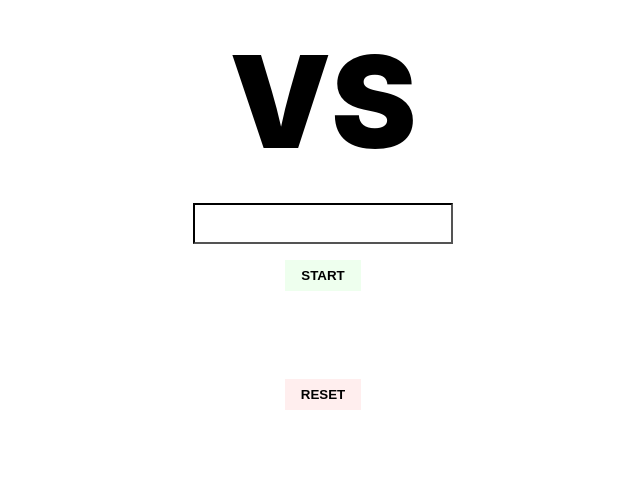
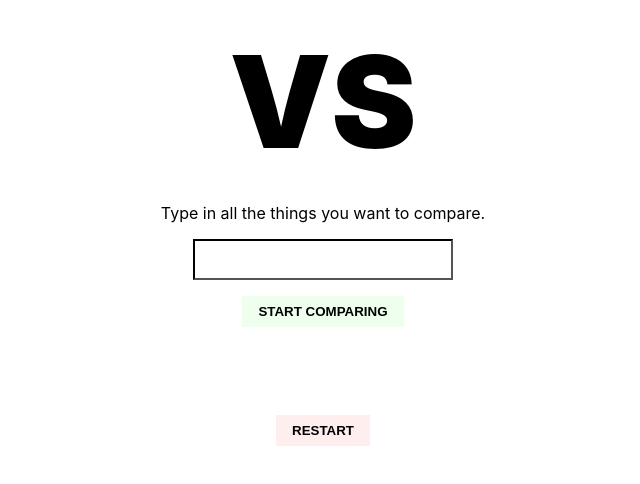
Before and after one commit to nickheal/vs, a React (Create React App) app: page / in a window 1280 px wide. Shown: the top 484 px of the page, without its empty margins (317-957 px from the left). Built offline with nearby package versions, Linux system fonts and the light colour scheme.

Commit message:
feat: Add more descriptive content

```diff
--- a/src/components/Input.tsx
+++ b/src/components/Input.tsx
@@ -1,5 +1,6 @@
 import React, { forwardRef, InputHTMLAttributes } from 'react';
 import { createUseStyles } from 'react-jss';
+import { srOnly } from '../utils/srOnly';
 
 const useStyles = createUseStyles({
   input: {
@@ -14,17 +15,30 @@ const useStyles = createUseStyles({
     maxWidth: 240,
     padding: 8,
     width: '100%'
-  }
+  },
+  label: (props: Props) => props.labelSrOnly ? ({ ...srOnly }) : ({})
 });
 
-interface Props extends InputHTMLAttributes<HTMLInputElement> {}
+interface Props extends InputHTMLAttributes<HTMLInputElement> {
+  label?: string;
+  labelSrOnly?: boolean;
+}
 
 const Input = forwardRef<HTMLInputElement, Props>((props: Props, ref) => {
-  const classes = useStyles();
+  const {
+    label,
+    labelSrOnly = false,
+    ...defaultProps
+  } = props;
 
-  return <input className={classes.input} {...props} ref={ref} />;
+  const classes = useStyles({ labelSrOnly });
+
+  return (
+    <>
+      <label className={classes.label}>{ label }</label>
+      <input className={classes.input} {...defaultProps} ref={ref} />
+    </>
+  );
 });
 
-// const forwardedRef = forwardRef(Input);
-
 export default Input;
--- a/src/pages/Home.tsx
+++ b/src/pages/Home.tsx
@@ -74,7 +74,7 @@ function Home() {
       {page === Page.Result ? <Result pairs={pairs} /> : null}
 
       <footer className={classes.footer}>
-        <button className={classes.reset} onClick={reset}>RESET</button>
+        <button className={classes.reset} onClick={reset}>RESTART</button>
       </footer>
     </main>
   );
--- a/src/pages/Setup.tsx
+++ b/src/pages/Setup.tsx
@@ -4,10 +4,13 @@ import { createUseStyles } from 'react-jss';
 
 const useStyles = createUseStyles({
   container: {
-    margin: [0, 'auto', 64, 'auto'],
+    margin: [0, 'auto', 64],
     maxWidth: 640,
     textAlign: 'center',
     width: '100%'
+  },
+  legend: {
+    margin: [0, 'auto', 16]
   },
   button: {
     background: '#eeffee',
@@ -30,12 +33,14 @@ function Setup(props: Props) {
   const classes = useStyles();
 
   const activeInput = useRef<HTMLInputElement>(null);
+  const [inputHasContent, setInputHasContent] = useState<boolean>(false);
   const [things, setThings] = useState<string[]>([]);
 
   function addThing(e: React.KeyboardEvent<HTMLInputElement>) {
     if (e.key === 'Enter' && e.currentTarget.value) {
       setThings([...things, e.currentTarget.value]);
       e.currentTarget.value = '';
+      setInputHasContent(false);
     }
   }
 
@@ -59,15 +64,31 @@ function Setup(props: Props) {
   }
 
   return (
-    <section className={classes.container}>
-      {things.map((thing, index) => <Input key={index} value={thing} onInput={e => updateThing(index, e.currentTarget.value)} />)}
+    <form className={classes.container}>
+      <legend className={classes.legend}>Type in all the things you want to compare.</legend>
 
-      <Input onKeyDown={addThing} ref={activeInput} />
+      {things.map((thing, index) =>(
+        <Input
+          key={index}
+          label={`Thing to compare: ${index + 1}`}
+          labelSrOnly={true}
+          value={thing}
+          onInput={e => updateThing(index, e.currentTarget.value)}
+        />
+      ))}
 
-      {/* <button onClick={() => addThing()}>+</button> */}
+      <Input
+        label={`Thing to compare: ${things.length + 1}`}
+        labelSrOnly={true}
+        onKeyDown={addThing}
+        onInput={e => setInputHasContent(!!e.currentTarget.value)}
+        ref={activeInput}
+      />
 
-      <button className={classes.button} onClick={start}>START</button>
-    </section>
+      {inputHasContent ? <p>Hit enter to add another.</p> : null}
+
+      <button className={classes.button} onClick={start} type="button">START COMPARING</button>
+    </form>
   );
 }
 
--- /dev/null
+++ b/src/utils/srOnly.ts
@@ -0,0 +1,13 @@
+export const srOnly = {
+  border: 0,
+  clip: 'rect(1px, 1px, 1px, 1px)',
+  '-webkit-clip-path': 'inset(50%)',
+  clipPath: 'inset(50%)',
+  height: 1,
+  margin: -1,
+  overflow: 'hidden',
+  padding: 0,
+  position: 'absolute',
+  width: 1,
+  whiteSpace: 'nowrap'
+}
```
Also changed, not shown: 1 other file (tests, documents, lock files or other folders).
